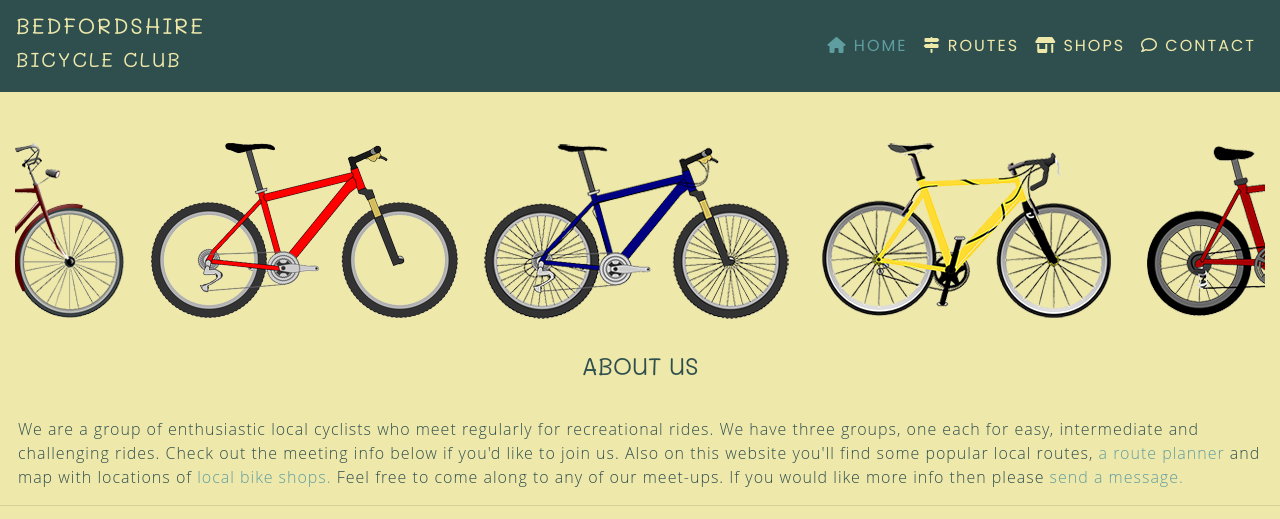
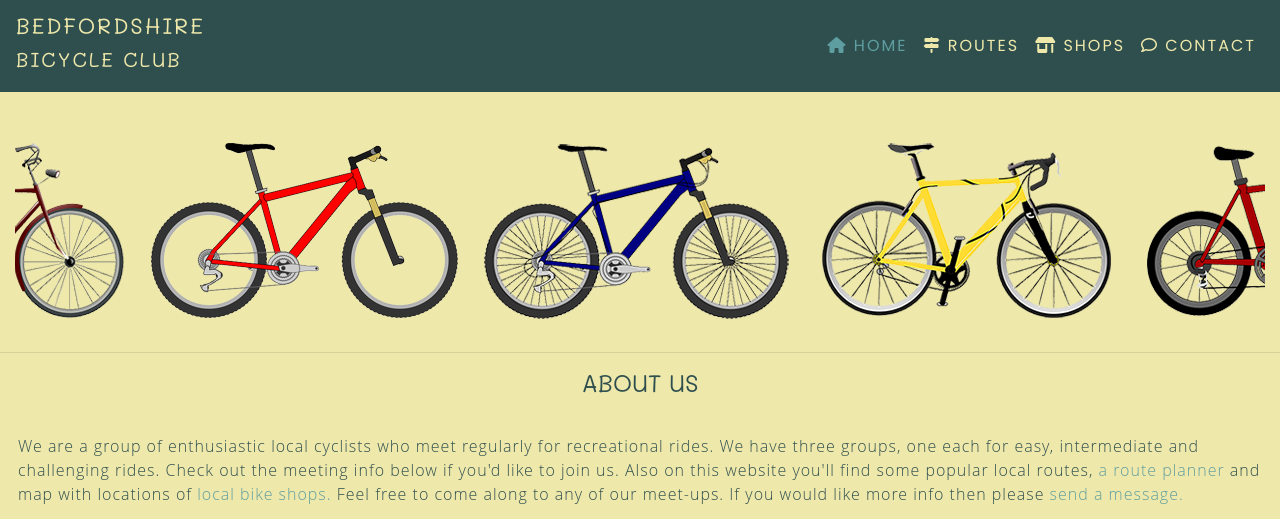
Before and after one commit to GregKaighin/bedfordshire-bicycle-club, a plain HTML site: page index.html in a window 1280 px wide. Shown: the top 519 px of the page. Drawn offline with nearby package versions, Linux system fonts and the light colour scheme.

```diff
--- a/assets/css/style.css
+++ b/assets/css/style.css
@@ -92,7 +92,7 @@
 }
 
 /* Style the 'about-us' Text */
-#about-us-text {
+#page-text {
     margin-top: 36px;
     font-weight: 300;
     color: #2f4f4f;
--- a/index.html
+++ b/index.html
@@ -50,8 +50,9 @@
     <div class="jumbotron jumbo-hero">
     </div>
 </div>
+<hr>
 <h2 class="heading">About Us</h2>
-<p id="about-us-text">We are a group of enthusiastic local cyclists who meet regularly for recreational rides. We have
+<p id="page-text">We are a group of enthusiastic local cyclists who meet regularly for recreational rides. We have
     three groups, one each for easy, intermediate and challenging rides. Check out the meeting info below if you'd like
     to join us. Also on this website you'll find some popular local routes, <a href="routes.html" class="page-links">a
         route planner</a> and map with locations of <a href="shops.html" class="page-links">local bike shops.</a> Feel
```
